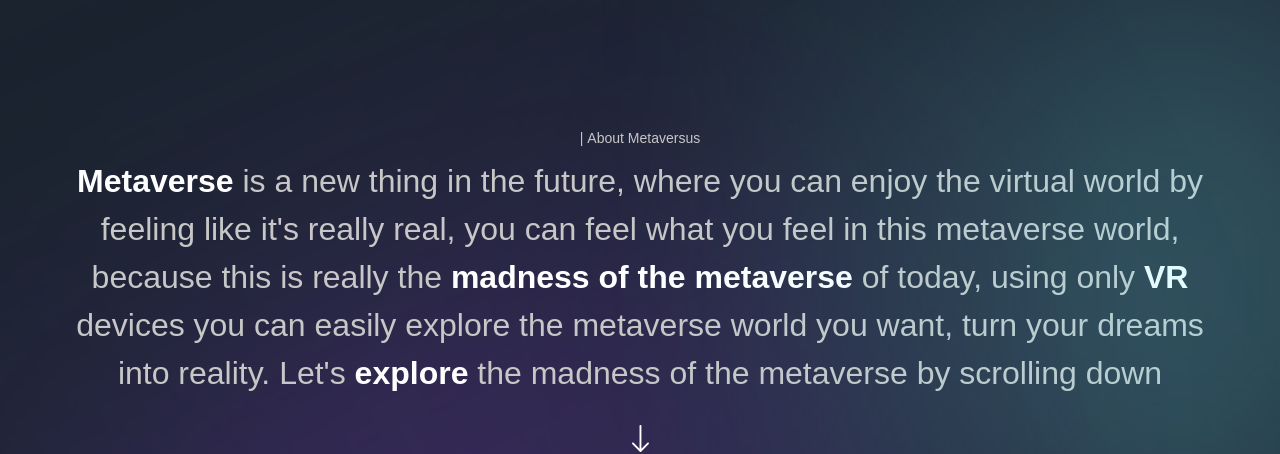
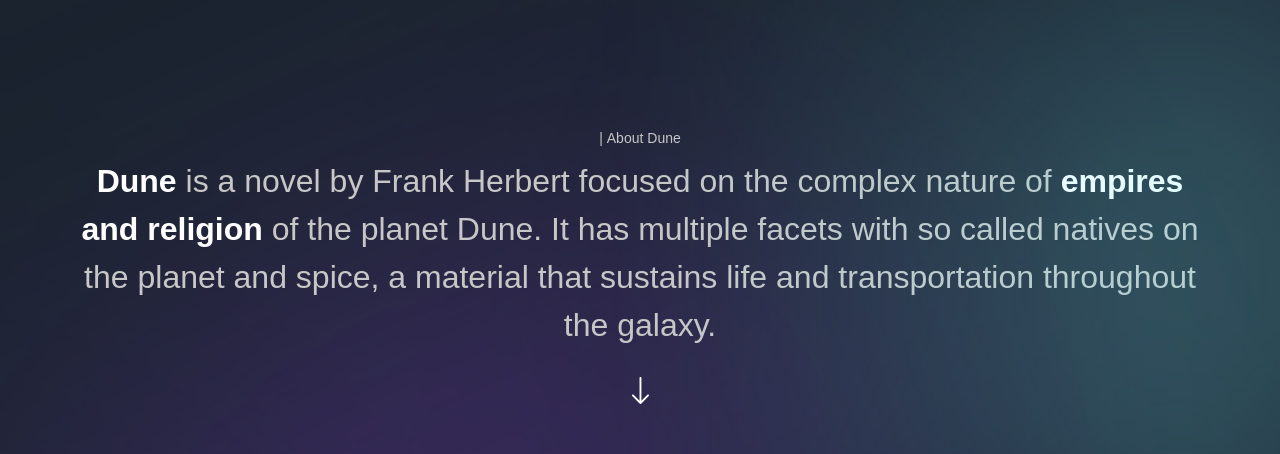
Before and after one commit to chickfilaman51/dune_showcase, a Next.js app: page / in a window 1280 px wide. Shown: the part 1040-1494 px from the top of the page. Built offline with nearby package versions, Linux system fonts and the light colour scheme; a web font is replaced by a local one.

Commit message:
added about

```diff
--- a/sections/About.jsx
+++ b/sections/About.jsx
@@ -16,25 +16,19 @@
       viewport={{ once: false, amount: 0.25 }}
       className={`${styles.innerWidth} mx-auto ${styles.flexCenter} flex-col`}
     >
-      <TypingText title="| About Metaversus" textStyles="text-center" />
+      <TypingText title="| About Dune" textStyles="text-center" />
 
       <motion.p
         variants={fadeIn('up', 'tween', 0.2, 1)}
         className="mt-[8px] font-normal sm:text-[32px] text-[20px] text-center text-secondary-white"
       >
-        <span className="font-extrabold text-white">Metaverse</span> is a new
-        thing in the future, where you can enjoy the virtual world by feeling
-        like it's really real, you can feel what you feel in this metaverse
-        world, because this is really the{' '}
+        <span className="font-extrabold text-white">Dune</span> is a novel by
+        Frank Herbert focused on the complex nature of{' '}
         <span className="font-extrabold text-white">
-          madness of the metaverse
+          empires and religion
         </span>{' '}
-        of today, using only{' '}
-        <span className="font-extrabold text-white">VR</span> devices you can
-        easily explore the metaverse world you want, turn your dreams into
-        reality. Let's{' '}
-        <span className="font-extrabold text-white">explore</span> the madness
-        of the metaverse by scrolling down
+        of the planet Dune. It has multiple facets with so called natives on the planet and spice, a material that sustains life and transportation throughout the galaxy.{' '}
+
       </motion.p>
 
       <motion.img
```
